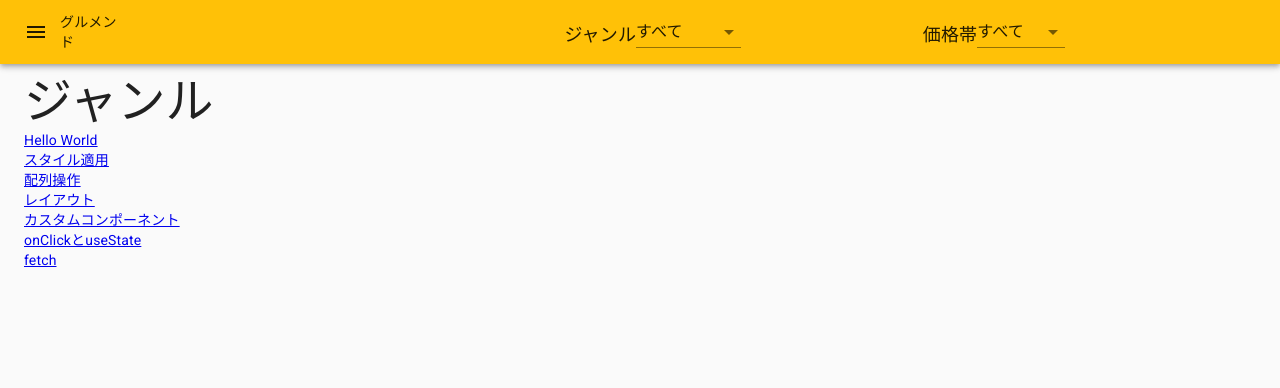
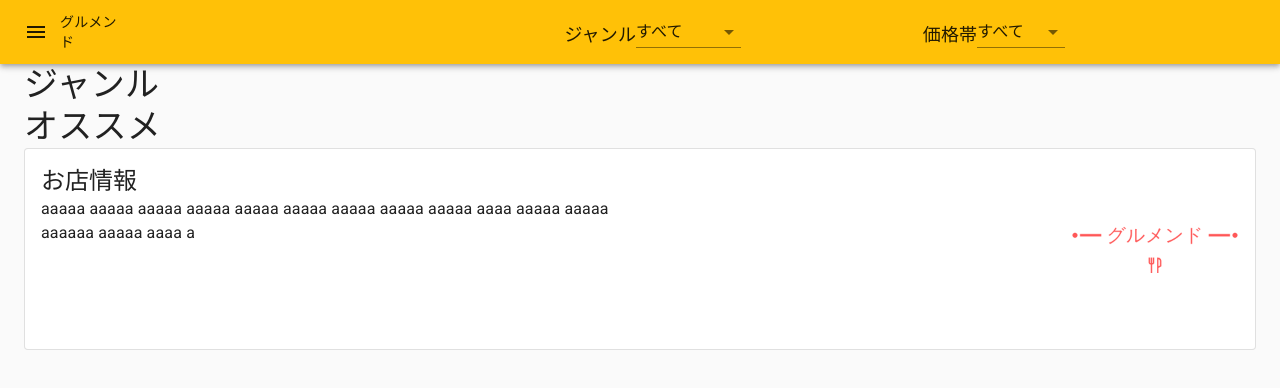
Before and after one commit to jey3dayo/nextjs-hands-on-2021, a Next.js app: page / in a window 1280 px wide. Shown: the top 388 px of the page. Built offline with nearby package versions, Linux system fonts and the light colour scheme.

Commit message:
リストのデザイン

```diff
--- a/pages/index.js
+++ b/pages/index.js
@@ -2,19 +2,63 @@ import Box from '@material-ui/core/Box';
 import Typography from '@material-ui/core/Typography';
 import Container from '@material-ui/core/Container';
 import CustomAppBar from '/components/uiParts/CustomAppBar';
-import ExampleLinks from '/components/uiParts/ExampleLinks';
+// import ExampleLinks from '/components/uiParts/ExampleLinks';
+import Grid from '@material-ui/core/Grid';
+import Paper from '@material-ui/core/Paper';
+import Card from '@material-ui/core/Card';
+import CardContent from '@material-ui/core/CardContent';
+import CardMedia from '@material-ui/core/CardMedia';
+import { makeStyles, useTheme } from '@material-ui/core/styles';
+import Image from 'next/image';
 
-const Index = () => (
-  <Box sx={{ flexGrow: 1 }}>
-    <CustomAppBar />
-    <Container style={{ marginTop: '10px' }}>
-      <Typography variant="h3">
-        ジャンル
-      </Typography>
+const Index = () => {
+  const classes = useStyles();
 
-      <ExampleLinks />
-    </Container>
-  </Box>
-);
+  return (
+    <div>
+      <CustomAppBar />
+      <Container>
+        <Typography variant="h4">ジャンル</Typography>
+
+        <Typography variant="h4">オススメ</Typography>
+        <Card variant="outlined" className={classes.root}>
+          <Grid container>
+            <CardContent className={classes.details}>
+              <Typography variant="h5">お店情報</Typography>
+              <Typography variant="body1">
+                aaaaa aaaaa aaaaa aaaaa aaaaa aaaaa aaaaa aaaaa aaaaa aaaa aaaaa aaaaa aaaaaa aaaaa aaaa a
+              </Typography>
+            </CardContent>
+          </Grid>
+          <Grid container justifyContent="flex-end">
+            <Image alt="店画像" src="/logo3.png" width={200} height={200} />
+          </Grid>
+          {/*<CardMedia
+            className={classes.cover}
+            image="/Logo/logo_transparent.png"
+            title="Live from space album cover"
+          />*/}
+        </Card>
+        {/* <ExampleLinks /> */}
+      </Container>
+    </div>
+  );
+};
+
+const useStyles = makeStyles({
+  root: {
+    display: 'flex',
+  },
+  details: {
+    display: 'flex',
+    flexDirection: 'column',
+  },
+  content: {
+    flex: '1 0 auto',
+  },
+  cover: {
+    width: 151,
+  },
+});
 
 export default Index;
```
Also changed, not shown: public/logo3.png (added).
